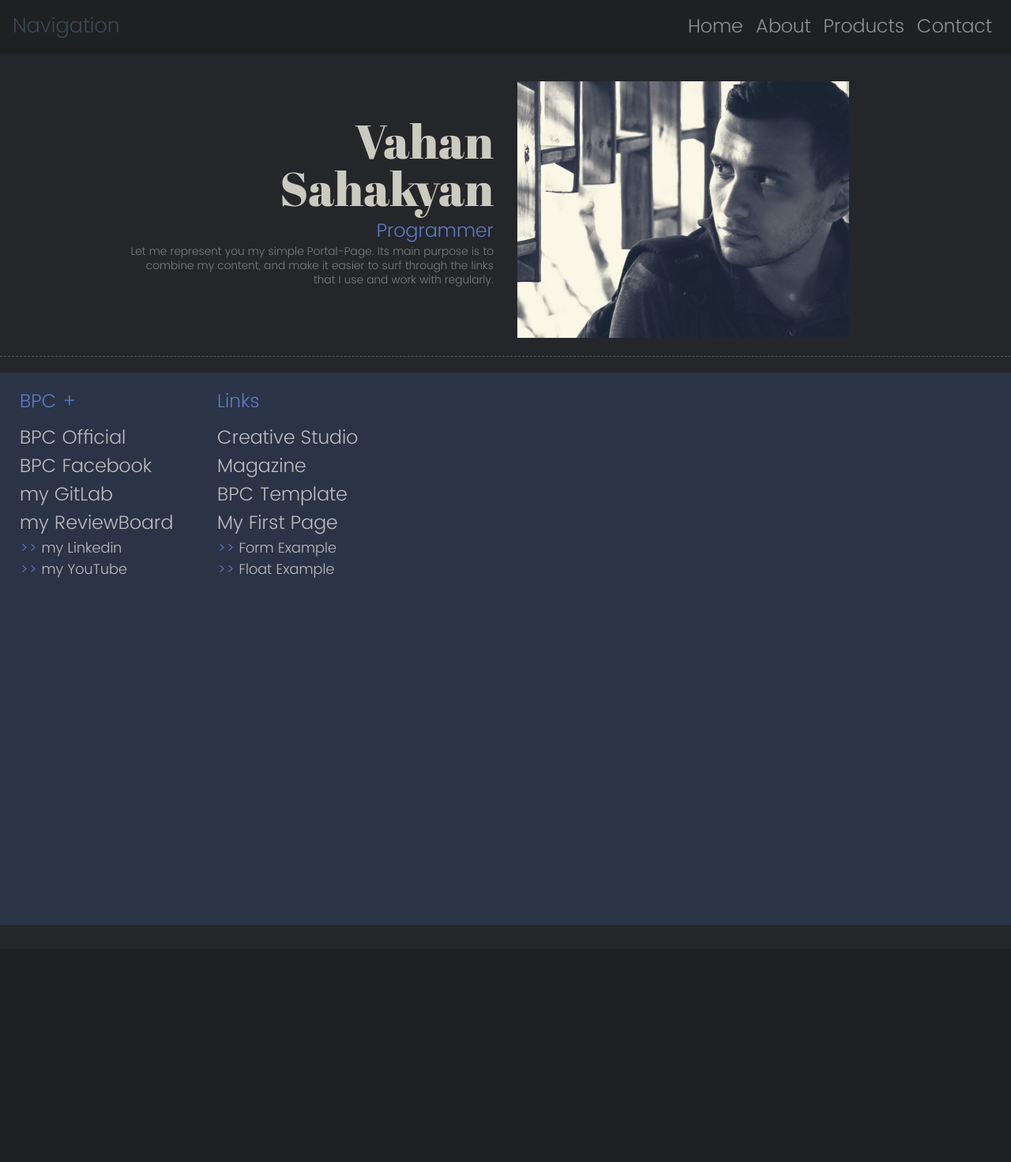
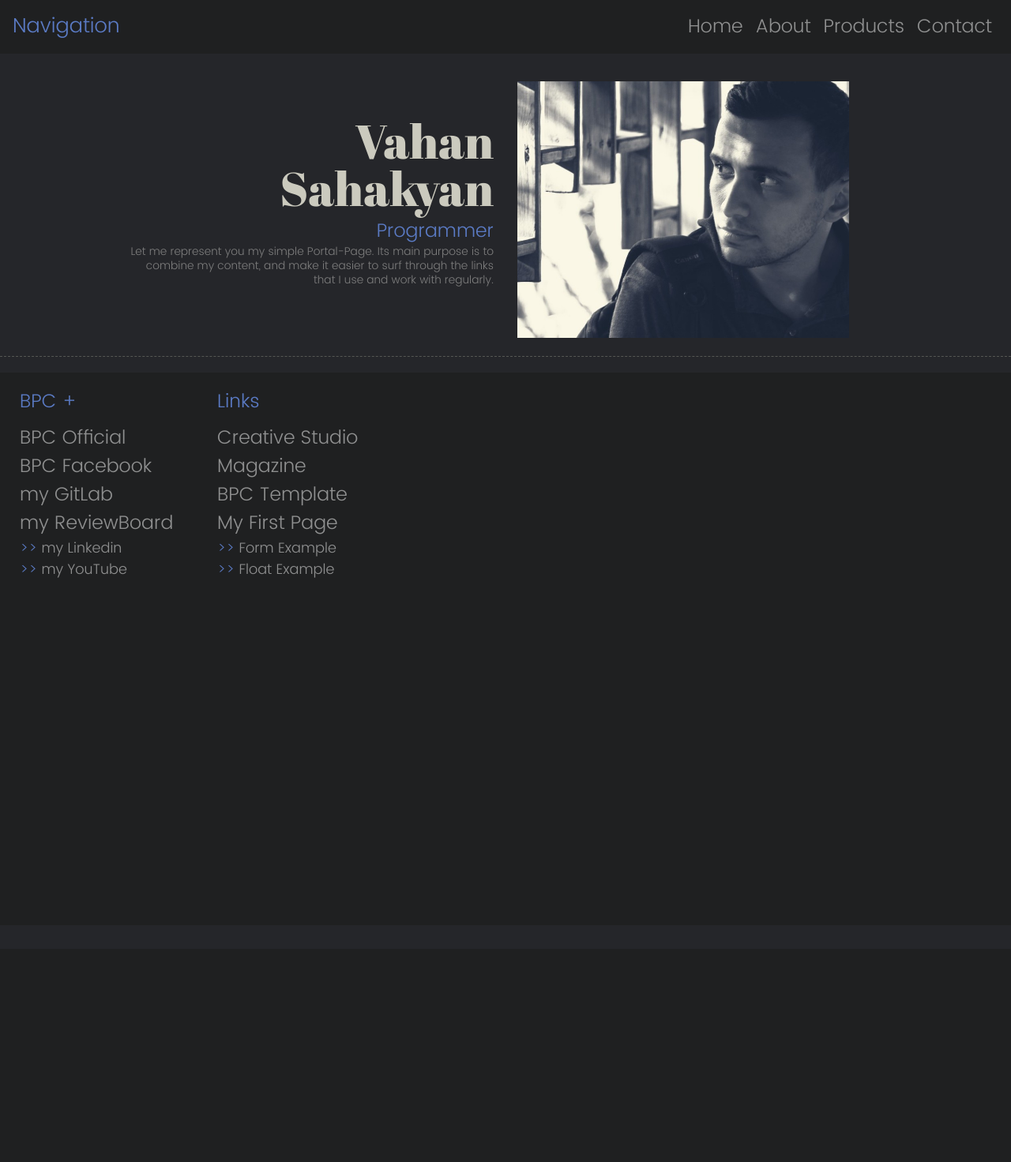
Before and after one commit to vahan-sahakyan/django-portal, a Django app: page / in a window 1280 px wide. Shown: the whole page at 79% size. Run offline with Django 3.2, Linux system fonts and the light colour scheme; some libraries are stand-ins or nearby versions.

Commit message:
fav-django.png; preferences;

```diff
--- a/mainApp/templates/mainApp/index.html
+++ b/mainApp/templates/mainApp/index.html
@@ -12,8 +12,8 @@
         <link href="{% static 'css/style.css' %}" type="text/css" rel="stylesheet" />
 
         <!-- favicon -->
-        <link rel="shortcut icon" href="{% static 'mainApp/image/favicon.png' %}" type="image/x-icon" />
-        <link rel="icon" href="{% static 'mainApp/image/favicon.png' %}" type="image/x-icon" />
+        <link rel="shortcut icon" href="{% static 'mainApp/image/fav-django.png' %}" type="image/x-icon" />
+        <link rel="icon" href="{% static 'mainApp/image/fav-django.png' %}" type="image/x-icon" />
     </head>
 
 
--- a/mysite/settings.py
+++ b/mysite/settings.py
@@ -27,7 +27,6 @@ DEBUG = True
 
 ALLOWED_HOSTS = [
     'vahan-django.herokuapp.com',
-    'vahan-portal.herokuapp.com',
     '127.0.0.1'
 ]
 
--- a/static/css/style.css
+++ b/static/css/style.css
@@ -39,16 +39,16 @@ ol {
 
 a {
     text-decoration: none;
-    color: #bbbcbe;
-}
-
-ul a:active {
-    color: #5E737E;
+    color: rgba(255, 255, 255, 0.5);
 }
 
 a:hover {
     text-decoration: none;
-    color: #5294E2;
+    color: rgba(255, 255, 255, 0.75);
+}
+
+ul a:active {
+    color: rgba(255, 255, 255, 0.4);
 }
 
 p {
@@ -68,7 +68,8 @@ p {
 
 .navbar-dark .navbar-brand label {
     font-family: 'Poppins', sans-serif;
-    color: #394952;
+    color: #5b7bC5;
+
     font-size: 26px;
 }
 
@@ -155,7 +156,8 @@ p {
 .wrapper {
     /*width: 89%;*/
     margin: 0 auto;
-    background: #2B3346;
+    background: #1F2021;
+    /*background: #2B3346;*/
 }
 
 .content {
```
Also changed, not shown: mainApp/static/css/style.css (+10 -8 lines), mainApp/static/mainApp/image/fav-django.png (added), mainApp/static/mainApp/image/favicon.png (added), static/mainApp/image/fav-django.png (added).
